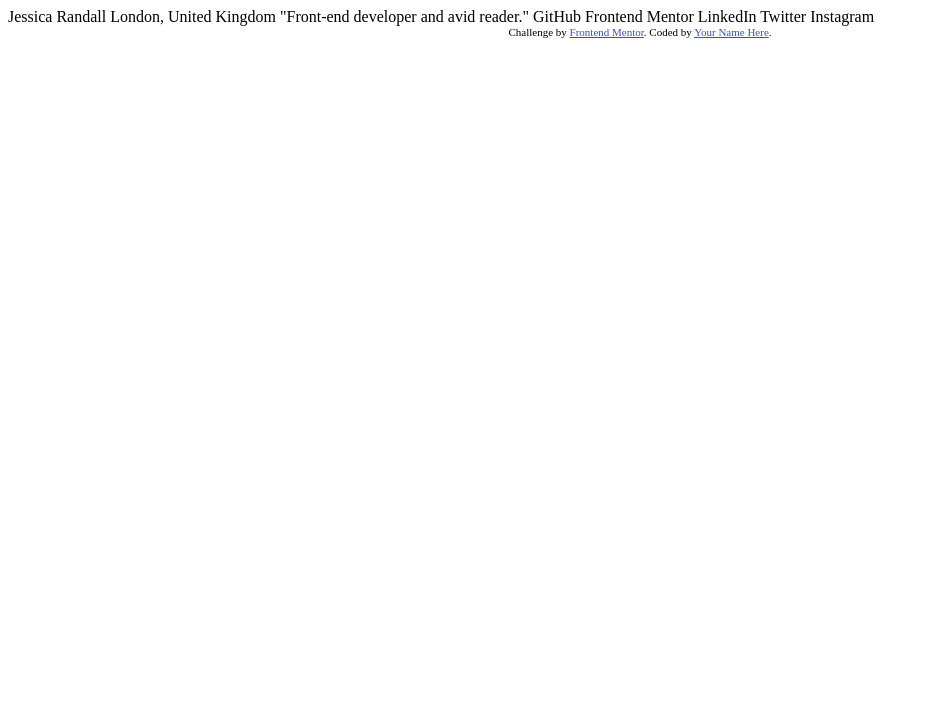
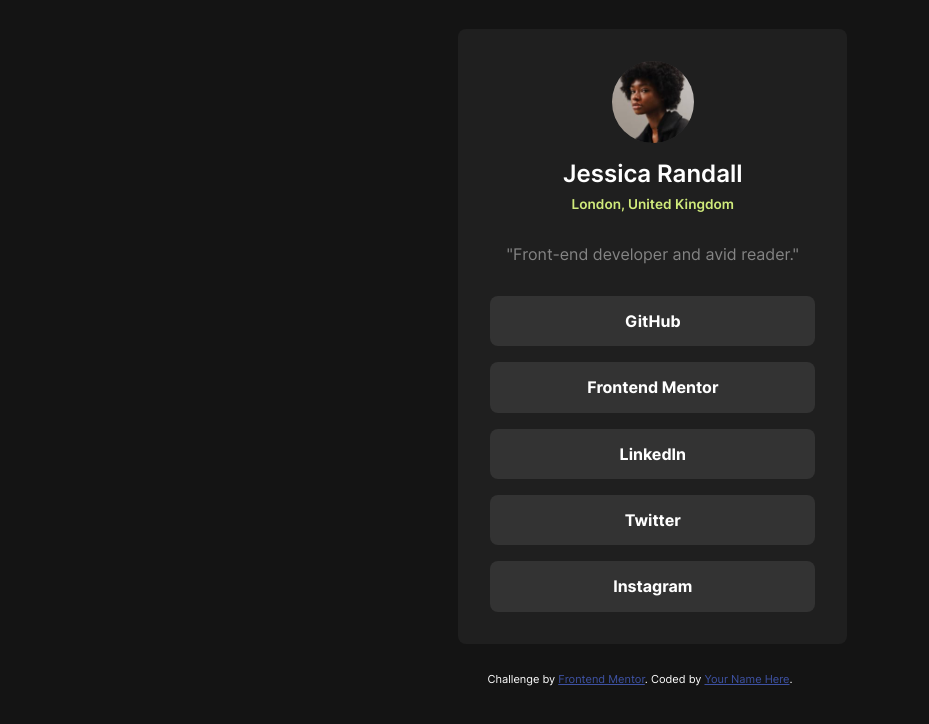
Before and after one commit to fperezfrancisco/social-links-profile, a plain HTML site: page index.html in a window 1280 px wide. Shown: the whole page, without its empty margins (0-929 px from the left). Drawn offline with Linux system fonts and the light colour scheme.

Commit message:
finished first draft of project

```diff
--- a/index.html
+++ b/index.html
@@ -1,34 +1,75 @@
 <!DOCTYPE html>
 <html lang="en">
   <head>
-  <meta charset="UTF-8">
-  <meta name="viewport" content="width=device-width, initial-scale=1.0"> <!-- displays site properly based on user's device -->
+    <meta charset="UTF-8" />
+    <meta name="viewport" content="width=device-width, initial-scale=1.0" />
+    <link rel="stylesheet" href="style.css" />
+    <!-- displays site properly based on user's device -->
 
-  <link rel="icon" type="image/png" sizes="32x32" href="./assets/images/favicon-32x32.png">
+    <link
+      rel="icon"
+      type="image/png"
+      sizes="32x32"
+      href="./assets/images/favicon-32x32.png"
+    />
 
     <title>Frontend Mentor | Social links profile</title>
 
     <!-- Feel free to remove these styles or customise in your own stylesheet 👍 -->
     <style>
-    .attribution { font-size: 11px; text-align: center; }
-    .attribution a { color: hsl(228, 45%, 44%); }
+      .attribution {
+        font-size: 11px;
+        text-align: center;
+      }
+      .attribution a {
+        color: hsl(228, 45%, 44%);
+      }
     </style>
   </head>
   <body>
-
-  Jessica Randall
-  London, United Kingdom
+    <main class="mainContainer flex">
+      <div class="profileContainer flexColumn">
+        <div class="picSection innerContainer flex">
+          <img
+            src="assets/images/avatar-jessica.jpeg"
+            alt="jessica headshot"
+            class="profileImg"
+          />
+        </div>
+        <div class="innerContainer headingSection flexColumn">
+          <h1 class="profileName mainTitle">Jessica Randall</h1>
+          <h2 class="subTitle locationName">London, United Kingdom</h2>
+        </div>
+        <p class="sectionPara profileBio innerContainer">
           "Front-end developer and avid reader."
-
-  GitHub
-  Frontend Mentor
-  LinkedIn
-  Twitter
-  Instagram
+        </p>
+        <ul class="noList profileList flexColumn innerContainer">
+          <li class="profileLi flex">
+            <a href="" class="pageLink linkSocials" id="link1">GitHub</a>
+          </li>
+          <li class="profileLi flex">
+            <a href="" class="pageLink linkSocials" id="link2"
+              >Frontend Mentor</a
+            >
+          </li>
+          <li class="profileLi flex">
+            <a href="" class="pageLink linkSocials" id="link3">LinkedIn</a>
+          </li>
+          <li class="profileLi flex">
+            <a href="" class="pageLink linkSocials" id="link4">Twitter</a>
+          </li>
+          <li class="profileLi flex">
+            <a href="" class="pageLink linkSocials" id="link5">Instagram</a>
+          </li>
+        </ul>
+      </div>
+    </main>
 
     <div class="attribution">
-    Challenge by <a href="https://www.frontendmentor.io?ref=challenge" target="_blank">Frontend Mentor</a>.
-    Coded by <a href="#">Your Name Here</a>.
+      Challenge by
+      <a href="https://www.frontendmentor.io?ref=challenge" target="_blank"
+        >Frontend Mentor</a
+      >. Coded by <a href="#">Your Name Here</a>.
     </div>
   </body>
 </html>
--- /dev/null
+++ b/style.css
@@ -0,0 +1,133 @@
+* {
+  padding: 0;
+  margin: 0;
+  box-sizing: border-box;
+}
+
+@font-face {
+  font-family: "Inter-regular";
+  src: url(assets/fonts/static/Inter-Regular.ttf);
+}
+
+@font-face {
+  font-family: "Inter-semibold";
+  src: url(assets/fonts/static/Inter-SemiBold.ttf);
+}
+
+@font-face {
+  font-family: "Inter-bold";
+  src: url(assets/fonts/static/Inter-Bold.ttf);
+}
+
+:root {
+  --primary-bkgDark: rgba(20, 20, 20, 255);
+  --secondary-bkgDark: #1f1f1f;
+  --third-bkgDark: #333333;
+  --white-primary: #ffffff;
+  --third-color: #d0eb7b;
+  font-size: 16px;
+}
+
+body {
+  width: 100%;
+  height: 100%;
+  background-color: var(--primary-bkgDark);
+  color: var(--white-primary);
+  font-family: "Inter-regular", cursive;
+}
+
+.flex {
+  display: flex;
+}
+
+.flexColumn {
+  display: flex;
+  flex-direction: column;
+}
+
+.noList {
+  list-style-type: none;
+}
+
+.mainContainer {
+  width: 100%;
+  padding: 1rem;
+  margin: 1%;
+  align-items: center;
+  justify-content: center;
+}
+
+.profileContainer {
+  padding: 2rem;
+  border-radius: 0.5rem;
+  background-color: var(--secondary-bkgDark);
+  align-items: center;
+  text-align: center;
+  row-gap: 1rem;
+}
+
+.picSection {
+  background-color: var(--third-bkgDark);
+  aspect-ratio: 1 / 1;
+  width: 82px;
+  height: auto;
+  border-radius: 100%;
+  overflow: hidden;
+}
+
+.profileImg {
+  width: 100%;
+  object-fit: cover;
+  object-position: center;
+}
+
+.headingSection {
+  width: 100%;
+  row-gap: 0.5rem;
+}
+
+.mainTitle {
+  font-size: 1.5rem;
+  font-family: "Inter-semibold", sans-serif;
+}
+
+.subTitle {
+  font-size: 0.85rem;
+  color: var(--third-color);
+  font-family: "Inter-semibold", sans-serif;
+}
+
+.profileBio {
+  color: var(--third-bkgDark);
+  color: #848484;
+  padding: 1rem 0rem;
+}
+
+.profileList {
+  row-gap: 1rem;
+}
+
+.linkSocials {
+  width: 325px;
+  padding: 0.95rem;
+  border-radius: 0.5rem;
+  align-items: center;
+  text-align: center;
+  background-color: var(--third-bkgDark);
+  color: inherit;
+  text-decoration: none;
+  font-family: "Inter-bold", sans-serif;
+}
+
+a:visited,
+a:hover,
+a:focus {
+  color: inherit;
+  text-decoration: none;
+}
+
+.linkSocials:hover,
+.linkSocials:focus {
+  background-color: var(--third-color);
+  color: var(--secondary-bkgDark);
+}
```
Also changed, not shown: ._index.html, ._style.css (added). Lines whose indentation alone changed are shown as unchanged.
